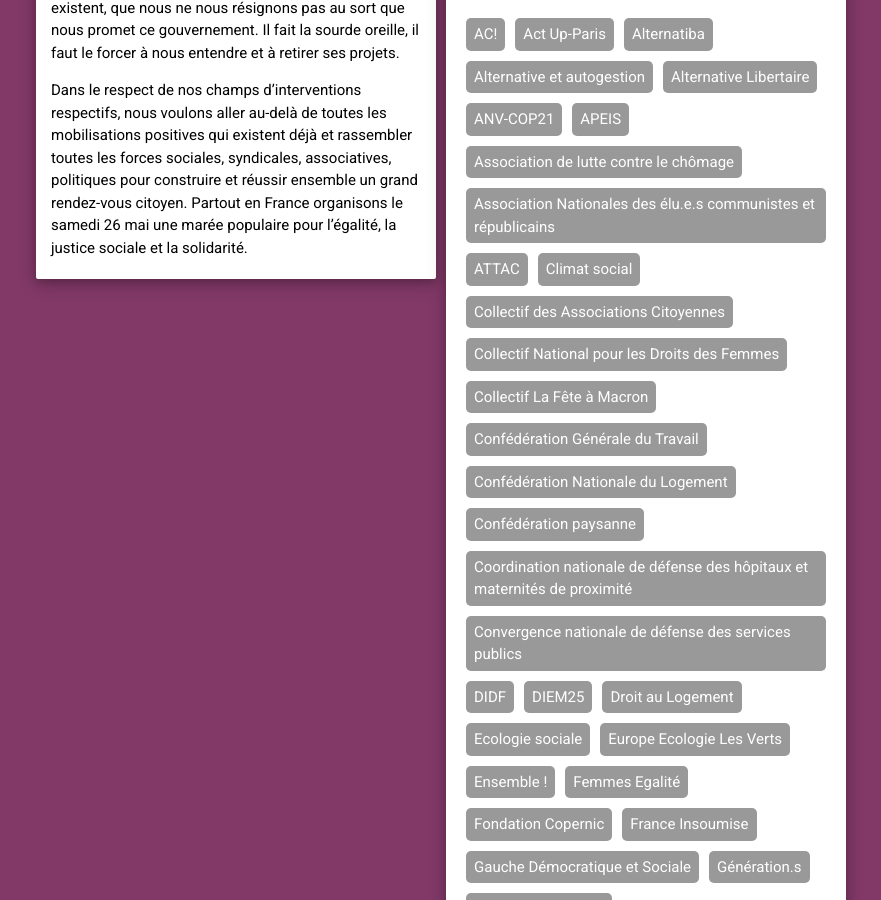
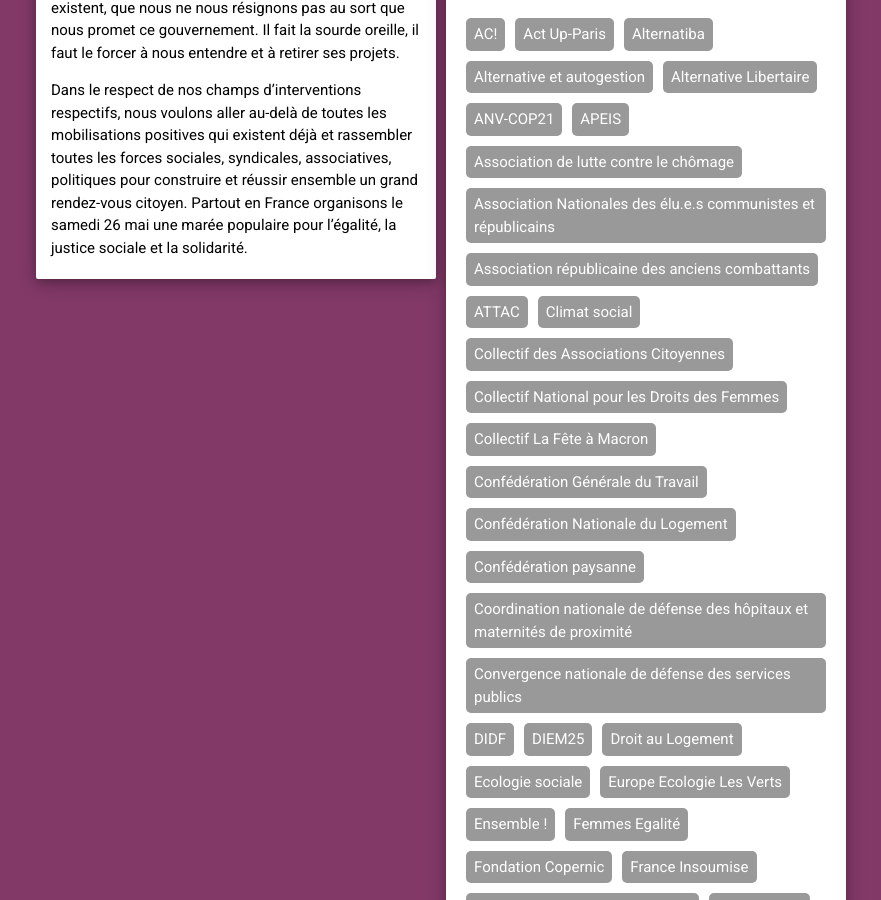
Before and after one commit to tonygoussot/mareepopulaire, a Jekyll site: the page built from index.html, in a window 1280 px wide and 900 px high, scrolled down 1718 px. Shown: the whole window, without its empty margins (199-1080 px from the left). Built offline with Jekyll 4.4.1, drawn with Linux system fonts in a browser that asks for light colours.

Commit message:
Update signataires.yml

```diff
--- a/_data/signataires.yml
+++ b/_data/signataires.yml
@@ -7,6 +7,7 @@
 - nom: APEIS
 - nom: Association de lutte contre le chômage
 - nom: Association Nationales des élu.e.s communistes et républicains
+- nom: Association républicaine des anciens combattants
 - nom: ATTAC
 - nom: Climat social
 - nom: Collectif des Associations Citoyennes
```
